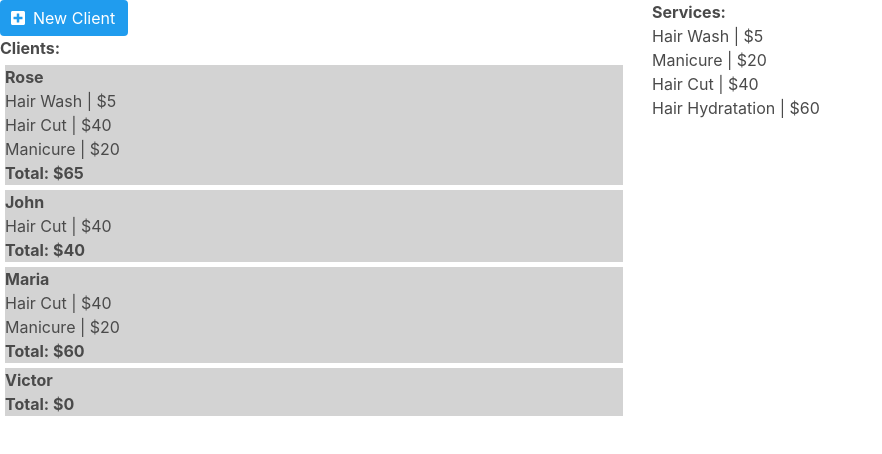
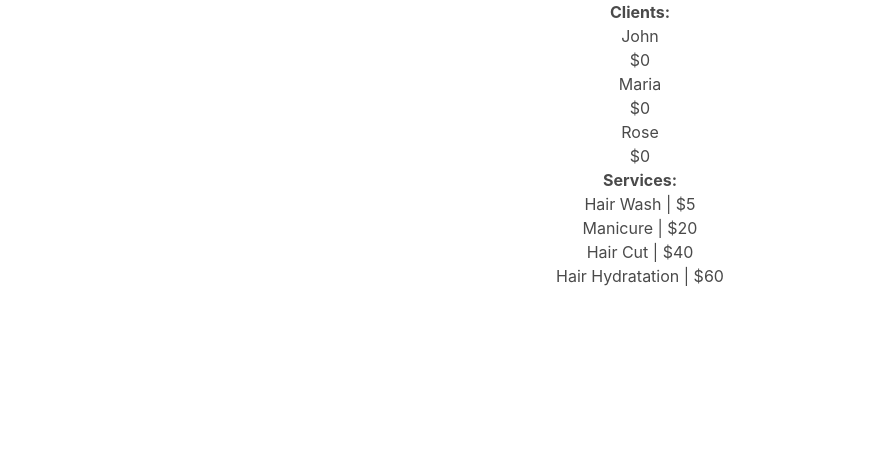
Before and after one commit to karonlewin/react-redux-beauty-salon, a React (Create React App) app: page / in a window 1280 px wide. Shown: the top 454 px of the page, without its empty margins (0-882 px from the left). Built offline with nearby package versions, Linux system fonts and the light colour scheme.

Commit message:
Working on dragging and dropping services into clients and displaying their services totals.

```diff
--- a/src/components/App.js
+++ b/src/components/App.js
@@ -6,29 +6,59 @@ import '../css/App.css';
 
 class App extends Component {
   state = {
-    clientServices: [
-      {id: 1, client: 'Rose', services: [{id: 1, name: 'Hair Wash', price: 5}, {id: 3, name: 'Hair Cut', price: 40}, {id: 2, name: 'Manicure', price: 20}]},
-      {id: 2, client: 'John', services: [{id: 3, name: 'Hair Cut', price: 40}]},
-      {id: 3, client: 'Maria', services: [{id: 3, name: 'Hair Cut', price: 40}, {id: 2, name: 'Manicure', price: 20}]},
-      {id: 4, client: 'Victor', services: []}
+    clients: [
+      {name: 'Rose', services: []},
+      {name: 'John', services: []},
+      {name: 'Maria', services: []}
     ],
     services: [
-      {id: 1, name: 'Hair Wash', price: 5},
-      {id: 2, name: 'Manicure', price: 20},
-      {id: 3, name: 'Hair Cut', price: 40},
-      {id: 4, name: 'Hair Hydratation', price: 60}
-    ]
+      {name: 'Hair Wash', price: 5},
+      {name: 'Manicure', price: 20},
+      {name: 'Hair Cut', price: 40},
+      {name: 'Hair Hydratation', price: 60}
+    ],
+    draggedService: {}
   }
+
+  onDragService = (event, service) => {
+    event.preventDefault();
+    this.setState({
+      draggedService: service
+    });
+  }
+
+  onDragOver = (event) => {
+    event.preventDefault();
+  }
+
+  onDropService = (event, clientTarget) => {
+    const { clients, draggedService } = this.state;
+    const filteredClients = clients.filter(client => client.name != clientTarget.name)
+    this.setState({
+      clients: [...filteredClients, {...clientTarget, services: [...clientTarget.services, draggedService]}],
+      draggedService: {},
+    });
+  }
+
   render() {
+
+    function sortClients(a, b) {
+      const nameA = a.name.toUpperCase();
+      const nameB = b.name.toUpperCase();
+
+      let comparison = 0;
+      if (nameA > nameB) {
+        comparison = 1;
+      } else if (nameA < nameB) {
+        comparison = -1;
+      }
+      return comparison;
+    }
+
     return (
-      <div className="columns">
-        <div className="column">
-          <AddClient/>
-          <ClientList clientServices={this.state.clientServices} />
-        </div>
-        <div className="column">
-          <ServiceList services={this.state.services} />
-        </div>
+      <div className="App">
+        <ClientList clients={this.state.clients.sort(sortClients)} onDragOver={this.onDragOver} onDropService={this.onDropService}/>
+        <ServiceList services={this.state.services} onDragService={this.onDragService}/>
       </div>
     );
   }
--- a/src/components/Client.js
+++ b/src/components/Client.js
@@ -3,10 +3,8 @@ import React from 'react';
 class Client extends React.Component {
   render (){
     return (
-      <div>
-        <b>
-          {this.props.client}
-        </b>
+      <div className="client" onDrop={event => this.props.onDropService(event, this.props.client)} onDragOver={event => this.props.onDragOver(event)}>
+        {this.props.client.name}
       </div>
     )
   }
--- a/src/components/ClientList.js
+++ b/src/components/ClientList.js
@@ -6,8 +6,8 @@ class ClientList extends React.Component {
     return (
       <div>
         <b>Clients:</b>
-        {this.props.clientServices.map((clientService, index) => (
-          <ClientServices client={clientService.client} services={clientService.services} key={clientService.id}/>
+        {this.props.clients.map((client, index) => (
+          <ClientServices client={client} onDragOver={this.props.onDragOver} onDropService={this.props.onDropService}/>
         ))}
       </div>
     )
--- a/src/components/ClientServices.js
+++ b/src/components/ClientServices.js
@@ -1,19 +1,17 @@
 import React from 'react';
 import Client from './Client';
 import Service from './Service';
-import ClientTotal from './ClientTotal';
 
 class ClientServices extends React.Component {
   render (){
     return (
-      <div className="client-service">
-        <Client client={this.props.client}/>
-        {this.props.services.map((service, index) => (
-          <Service service={service} key={service.id}/>
+      <div className="clientService">
+        <Client client={this.props.client} onDragOver={this.props.onDragOver} onDropService={this.props.onDropService}/>
+        {this.props.client.services.map((service, index) => (
+          <Service service={service}/>
         ))}
-        <ClientTotal services={this.props.services}/>
+        ${this.props.client.services.reduce((total, service) => total + service.price, 0)}
       </div>
-
     )
   }
 }
--- a/src/components/Service.js
+++ b/src/components/Service.js
@@ -3,7 +3,7 @@ import React from 'react';
 class Service extends React.Component {
   render (){
     return (
-      <div>
+      <div className="service" draggable onDrag={event => this.props.onDragService(event, this.props.service)}>
         {this.props.service.name} | ${this.props.service.price}
       </div>
     )
--- a/src/components/ServiceList.js
+++ b/src/components/ServiceList.js
@@ -7,7 +7,7 @@ class ServiceList extends React.Component {
       <div>
         <b>Services:</b>
         {this.props.services.map((service, index) => (
-          <Service service={service} key={service.id}/>
+          <Service service={service} onDragService={this.props.onDragService}/>
         ))}
       </div>
     )
```
